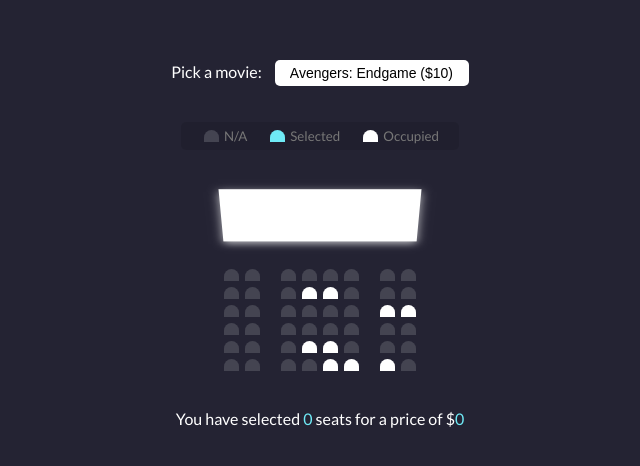
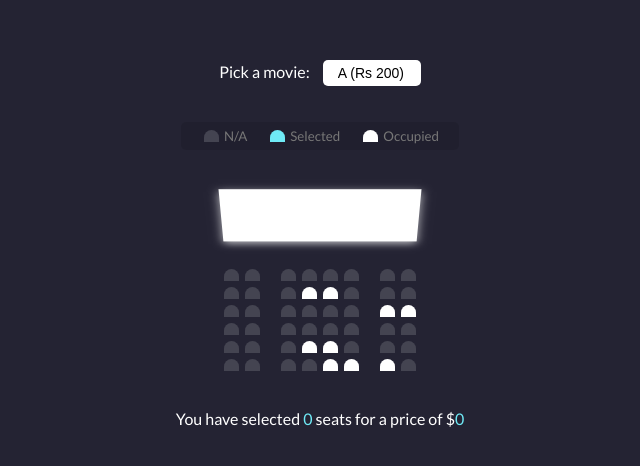
Before and after one commit to krittika-barman/movie_seat_booking, a plain HTML site: page index.html in a window 1280 px wide. Shown: the part 164-630 px from the top of the page, without its empty margins (320-960 px from the left). Drawn offline with Linux system fonts and the light colour scheme.

Commit message:
Update index.html

```diff
--- a/index.html
+++ b/index.html
@@ -11,10 +11,10 @@
     <div class="movie-container">
       <label>Pick a movie:</label>
       <select id="movie">
-        <option value="10">Avengers: Endgame ($10)</option>
-        <option value="12">Joker ($12)</option>
-        <option value="8">Toy Story 4 ($8)</option>
-        <option value="9">The Lion King ($9)</option>
+        <option value="10">A (Rs 200)</option>
+        <option value="12">B (Rs 250)</option>
+        <option value="8">C (Rs 300)</option>
+        <option value="9">D (Rs 100)</option>
       </select>
     </div>
 
```
